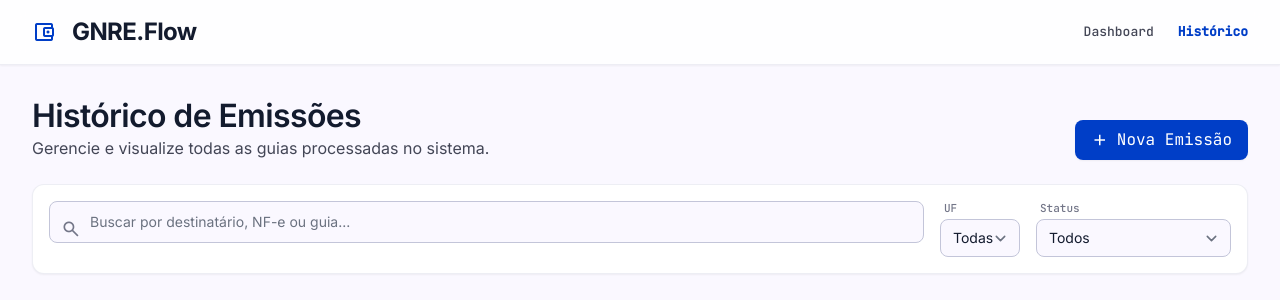
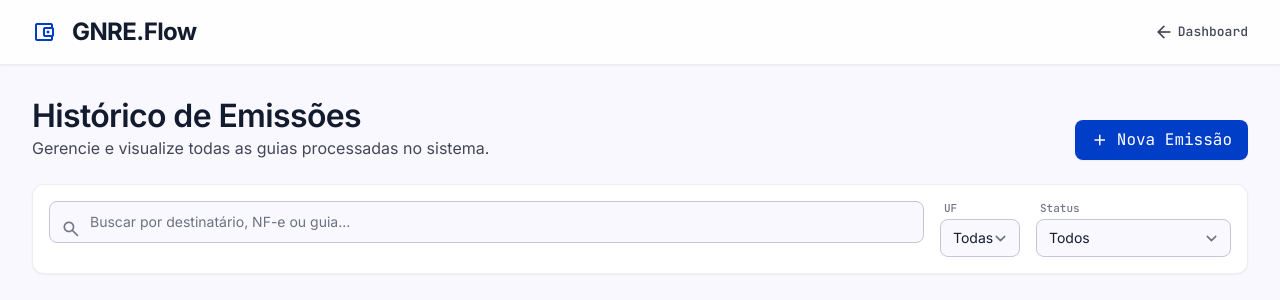
Before and after one commit to paulinho121/difal, a FastAPI app: page /historico in a window 1280 px wide. Shown: the top 300 px of the page. Run offline with FastAPI, Linux system fonts and the light colour scheme; data that the repository does not hold is empty; some libraries are stand-ins or nearby versions.

Commit message:
Adiciona botao de voltar ao Dashboard em todas as telas
upload.html nao tinha nenhuma navegacao (foi perdida ao adaptar do mockup
original). historico.html so mostrava o link Dashboard em desktop (hidden
md:flex). Padroniza um link "<- Dashboard" visivel sempre no cabecalho das
3 telas que nao sao o proprio dashboard.

```diff
--- a/app/templates/certificado.html
+++ b/app/templates/certificado.html
@@ -27,6 +27,10 @@
 <span class="material-symbols-outlined text-primary">account_balance_wallet</span>
 <h1 class="font-headline-md text-headline-md font-bold tracking-tight text-on-surface">GNRE.Flow</h1>
 </div>
+<a href="/" class="flex items-center gap-1 text-on-surface-variant hover:text-primary transition-colors font-label-md text-label-md">
+<span class="material-symbols-outlined text-[20px]">arrow_back</span>
+<span class="hidden sm:inline">Dashboard</span>
+</a>
 </div>
 </header>
 <main class="pt-24 px-margin-mobile md:px-margin-desktop max-w-container-max mx-auto space-y-stack-xl">
--- a/app/templates/historico.html
+++ b/app/templates/historico.html
@@ -28,10 +28,10 @@
 <span class="material-symbols-outlined text-primary">account_balance_wallet</span>
 <h1 class="font-headline-md text-headline-md font-bold tracking-tight text-on-surface">GNRE.Flow</h1>
 </div>
-<nav class="hidden md:flex gap-stack-lg">
-<a class="font-label-md text-label-md text-on-surface-variant hover:text-primary" href="/">Dashboard</a>
-<a class="font-label-md text-label-md text-primary font-bold" href="/historico">Histórico</a>
-</nav>
+<a href="/" class="flex items-center gap-1 text-on-surface-variant hover:text-primary transition-colors font-label-md text-label-md">
+<span class="material-symbols-outlined text-[20px]">arrow_back</span>
+<span class="hidden sm:inline">Dashboard</span>
+</a>
 </div>
 </header>
 <main class="pt-24 pb-24 px-margin-mobile md:px-margin-desktop max-w-container-max mx-auto">
--- a/app/templates/upload.html
+++ b/app/templates/upload.html
@@ -32,6 +32,10 @@
 <span class="material-symbols-outlined text-primary">account_balance_wallet</span>
 <h1 class="font-headline-md text-headline-md font-bold tracking-tight text-on-surface">Upload de XML</h1>
 </div>
+<a href="/" class="flex items-center gap-1 text-on-surface-variant hover:text-primary transition-colors font-label-md text-label-md">
+<span class="material-symbols-outlined text-[20px]">arrow_back</span>
+<span class="hidden sm:inline">Dashboard</span>
+</a>
 </div>
 </header>
 <main class="flex-grow pt-24 pb-32 px-margin-mobile md:px-margin-desktop w-full max-w-4xl mx-auto">
```
